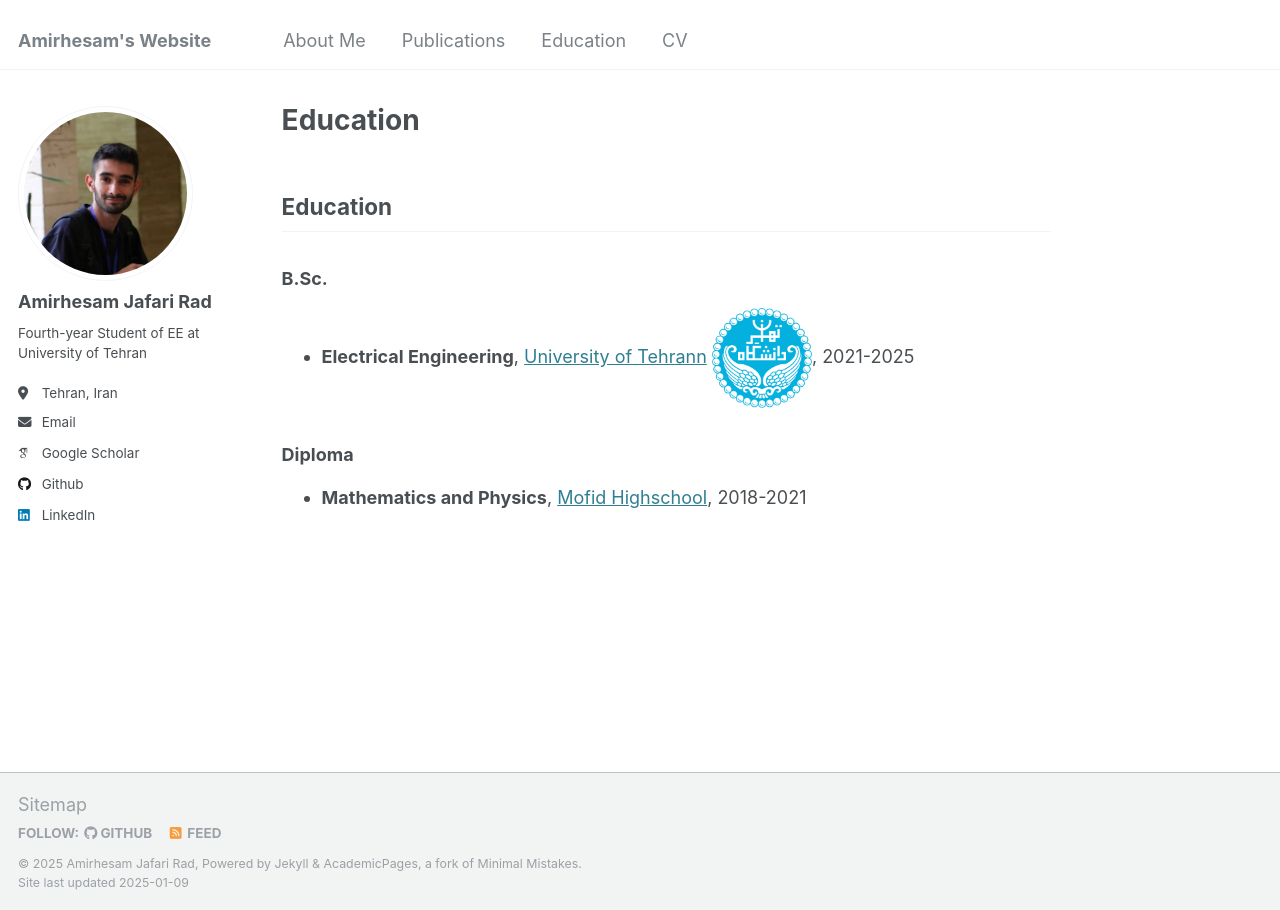
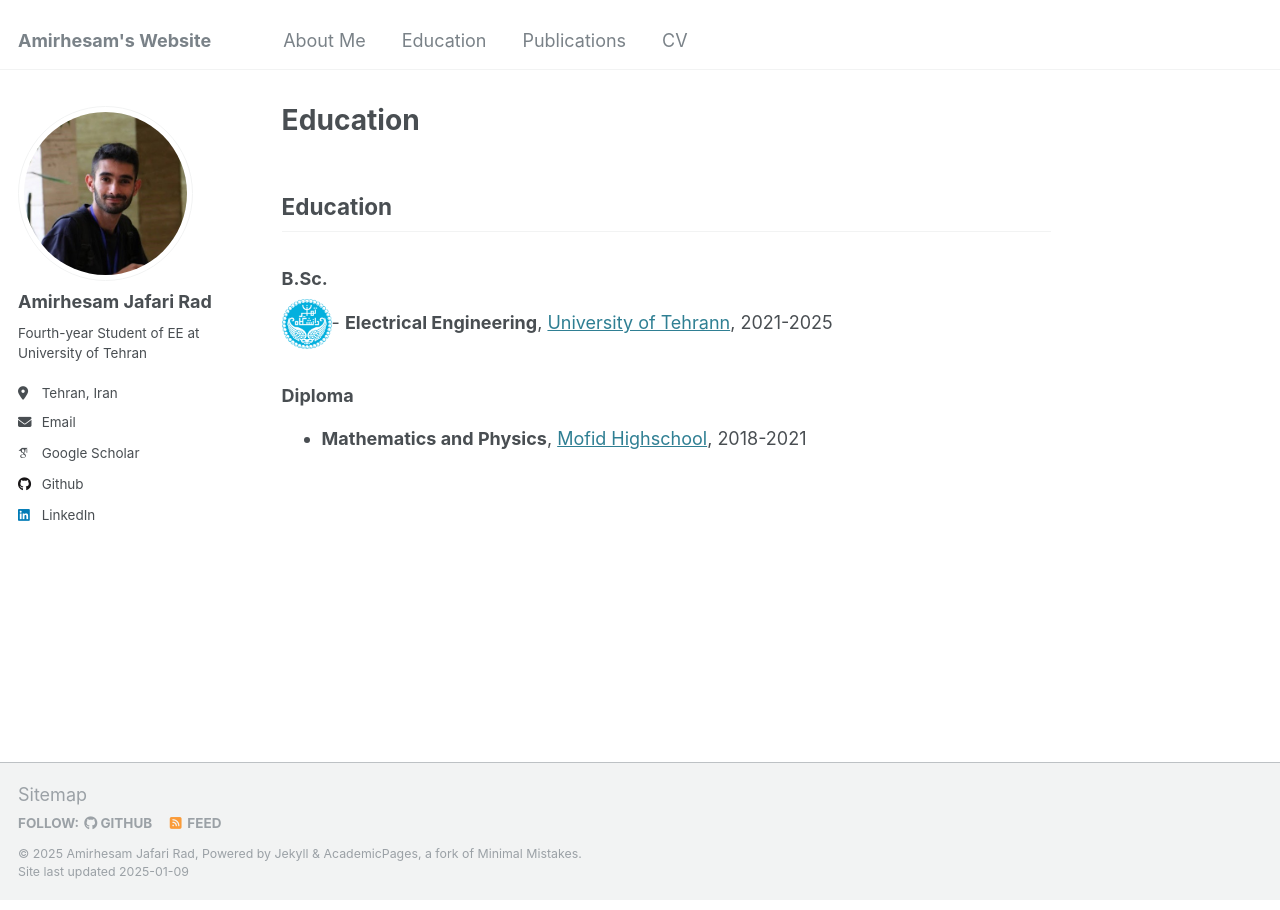
Before and after one commit to amirhjrad/amirhjrad.github.io, a Jekyll site: the page built from _pages/Education.md, in a window 1280 px wide. Built offline with Jekyll 4.4.1, drawn with Linux system fonts in a browser that asks for light colours; some web fonts are replaced.

Commit message:
modified:   _data/navigation.yml 	modified:   _pages/Education.md

```diff
--- a/_data/navigation.yml
+++ b/_data/navigation.yml
@@ -9,11 +9,11 @@ main:
   - title: "About Me"
     url: /about/
 
+  - title: "Education"
+    url: /education/
+
   - title: "Publications"
     url: /publications/
-
-  - title: "Education"
-    url: /education/
 
   # - title: "Talks"
   #   url: /talks/
--- a/_pages/Education.md
+++ b/_pages/Education.md
@@ -7,7 +7,7 @@ author_profile: true
 ## Education
 
 ### B.Sc.
-- **Electrical Engineering**, [University of Tehrann](https://ut.ac.ir/) <img src="/images/UT.png" width="100" alt="University of Tehran" />, 2021-2025
+ <img src="/images/UT.png" width="50" alt="University of Tehran" />- **Electrical Engineering**, [University of Tehrann](https://ut.ac.ir/), 2021-2025
 
 ### Diploma
 - **Mathematics and Physics**, [Mofid Highschool](https://mofidsch.ir/h1/), 2018-2021
```
